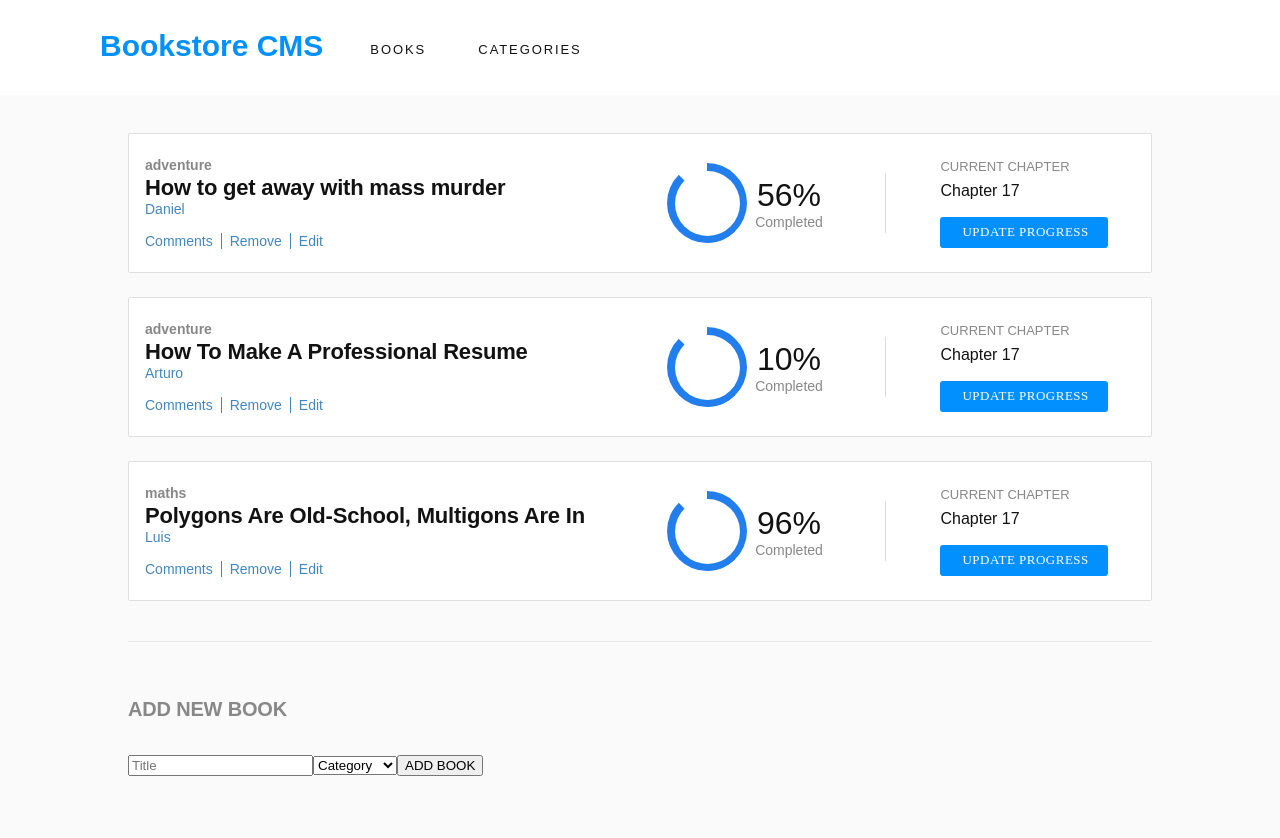
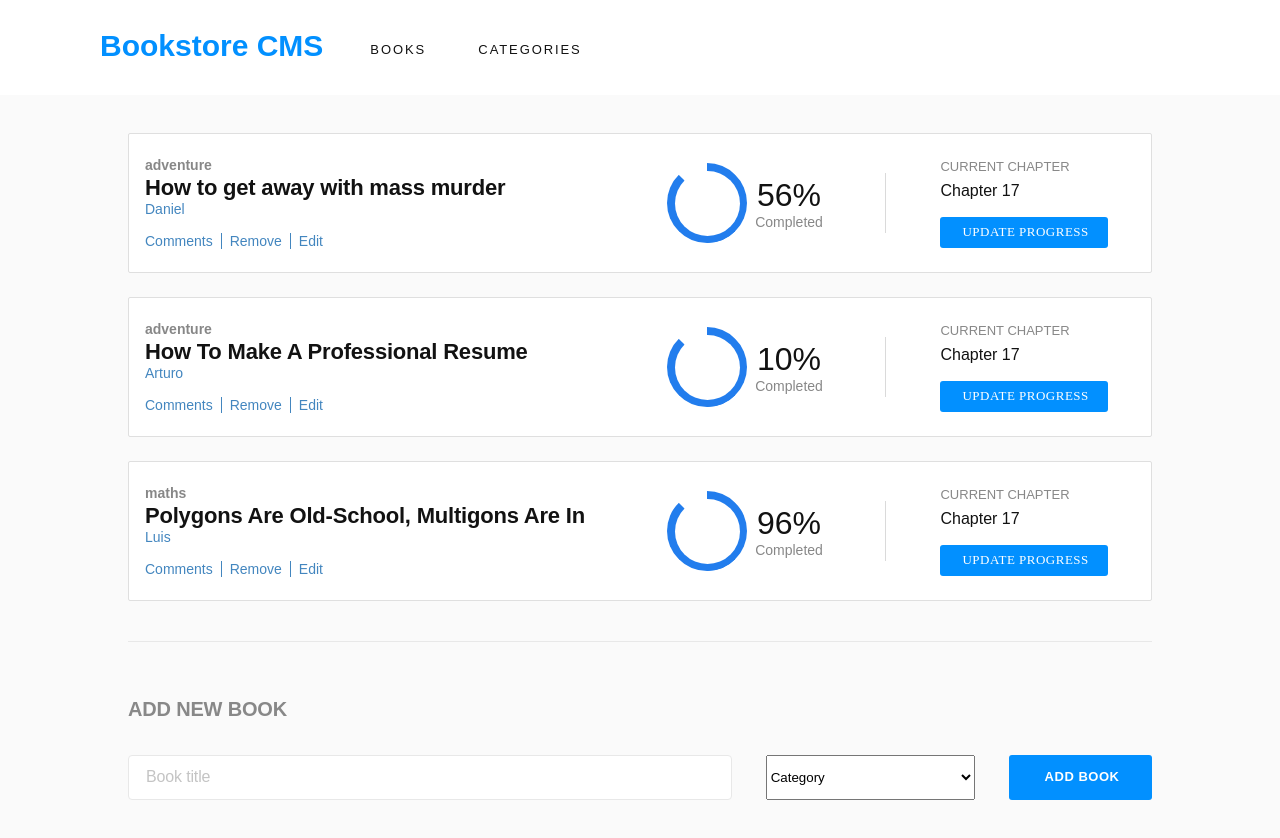
Before and after one commit to Danie12345/bookstore-react, a React (Create React App) app: page /store in a window 1280 px wide. Shown: the top 838 px of the page. Built offline with nearby package versions, Linux system fonts and the light colour scheme.

Commit message:
Fix most of form styles

```diff
--- a/src/components/books-section/form/Form.css
+++ b/src/components/books-section/form/Form.css
@@ -15,3 +15,49 @@
   letter-spacing: -0.18px;
   color: #888888;
 }
+
+.inputs {
+  display: flex;
+  flex-direction: row;
+  gap: 2.125rem;
+  height: 2.813rem;
+}
+
+.titleInput {
+  width: calc(1.25 * 47.428571428%);
+  height: 100%;
+  box-sizing: border-box;
+  padding: 0.813rem 35.688rem 0.813rem 1.063rem;
+  border: 1px solid #e8e8e8;
+  border-radius: 4px;
+}
+
+.titleInput::placeholder {
+  width: 4.75rem;
+  height: 1.188rem;
+  font-family: 'Montserrat', sans-serif;
+  font-size: 1rem;
+  letter-spacing: -0.15px;
+  color: #c4c4c4;
+}
+
+.categorySelect {
+  width: calc(1.25 * 20.357714285%);
+  height: 100%;
+}
+
+.addBookBtn {
+  box-sizing: border-box;
+  width: calc(1.25 * 13.142857142%);
+  height: 100%;
+  padding: 0.801rem 1.188rem 0.886rem 1.375rem;
+  border-radius: 3px;
+  border: none;
+  background-color: #0290ff;
+  color: white;
+  font-family: 'RobotoSlab', sans-serif;
+  font-size: 0.813rem;
+  font-weight: bold;
+  letter-spacing: 0.5px;
+  text-align: center;
+}
--- a/src/components/books-section/form/Form.js
+++ b/src/components/books-section/form/Form.js
@@ -6,10 +6,8 @@ const Form = () => (
   <div>
     <form className="formBookAdd">
       <h3>ADD NEW BOOK</h3>
-      <div>
-        <label className="inputTitle" htmlFor="text">
-          <input id="title" name="title" type="text" placeholder="Title" />
-        </label>
+      <div className="inputs">
+        <input className="titleInput" id="title" name="title" type="text" placeholder="Book title" />
         <select className="categorySelect" defaultValue="">
           <option value="" disabled hidden>Category</option>
           <option value="adventure">adventure</option>
```
